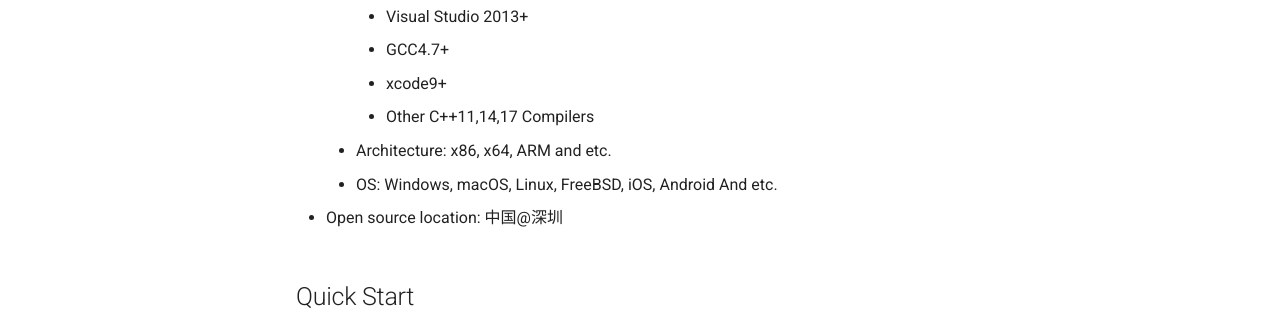
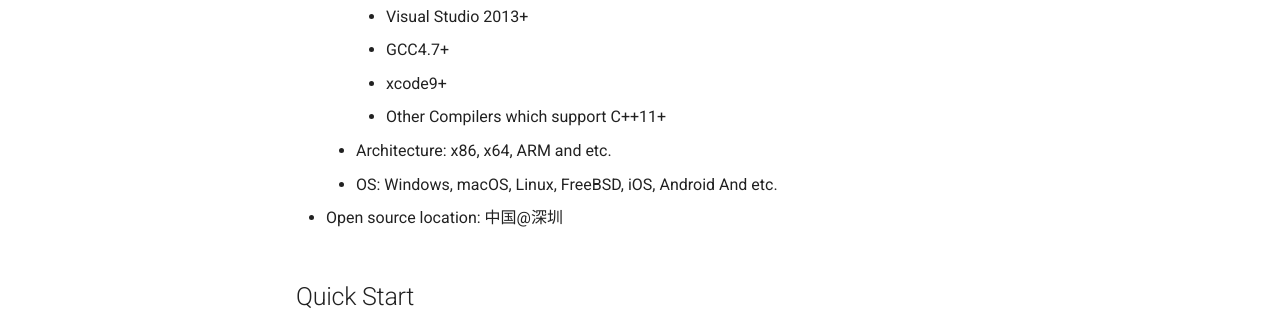
Before and after one commit to yasio/en, an MkDocs documentation site: the page built from docs/index.md, in a window 1280 px wide and 900 px high. Shown: the part 370-680 px from the top of the window. Built offline with MkDocs 1.6.1 and Material for MkDocs 9.7.7, drawn with Linux system fonts in a browser that asks for light colours; comment, search, counter and statistics services are not loaded; the version menu is left out.

Commit message:
Update index.md

```diff
--- a/docs/index.md
+++ b/docs/index.md
@@ -9,7 +9,7 @@
         - Visual Studio 2013+
         - GCC4.7+
         - xcode9+
-        - Other C++11,14,17 Compilers
+        - Other Compilers which support C++11+
 
     - Architecture: x86, x64, ARM and etc.
     - OS: Windows, macOS, Linux, FreeBSD, iOS, Android And etc.
```
